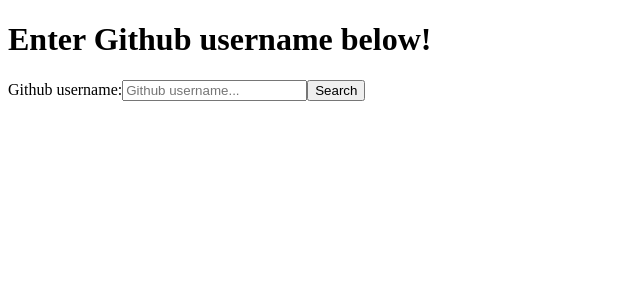
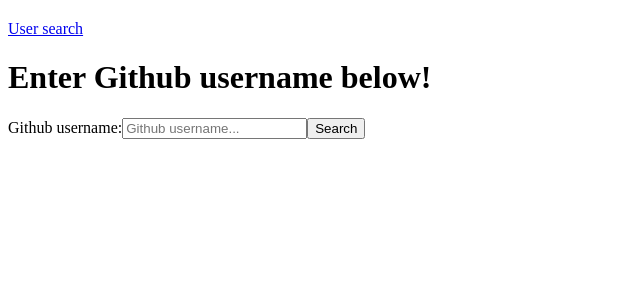
Before and after one commit to scott-a-code/fakeGithub, a React app: page / in a window 1280 px wide. Shown: the top 300 px of the page, without its empty margins (0-640 px from the left). Built offline with nearby package versions, Linux system fonts and the light colour scheme.

Commit message:
add Header

```diff
--- a/src/App.js
+++ b/src/App.js
@@ -1,11 +1,12 @@
 import React from 'react';
 import { Switch, Route } from 'react-router-dom';
 import { InputPage, NotFound, Repos, Details } from './pages';
+import { Header } from './layout'
 
 const App = () => {
     return(
     <>
-        {/* <Header /> */}
+        <Header />
             <div className="content">
                 <Switch>
                     <Route exact path='/'>
--- a/src/layout/header/index.js
+++ b/src/layout/header/index.js
@@ -0,0 +1,15 @@
+import React from 'react';
+import { NavLink } from 'react-router-dom';
+
+const Header = () => {
+    return (
+        <nav>
+            <h1></h1>
+            <div className="links">
+                <NavLink exact to="/" activeClassName="current">User search</NavLink>
+            </div>
+        </nav>
+    );
+}
+
+export default Header;
--- a/src/layout/index.js
+++ b/src/layout/index.js
@@ -1 +1 @@
-// exports only
+export { default as Header } from './Header'
```
Also changed, not shown: src/layout/images/github-image.png (added).
